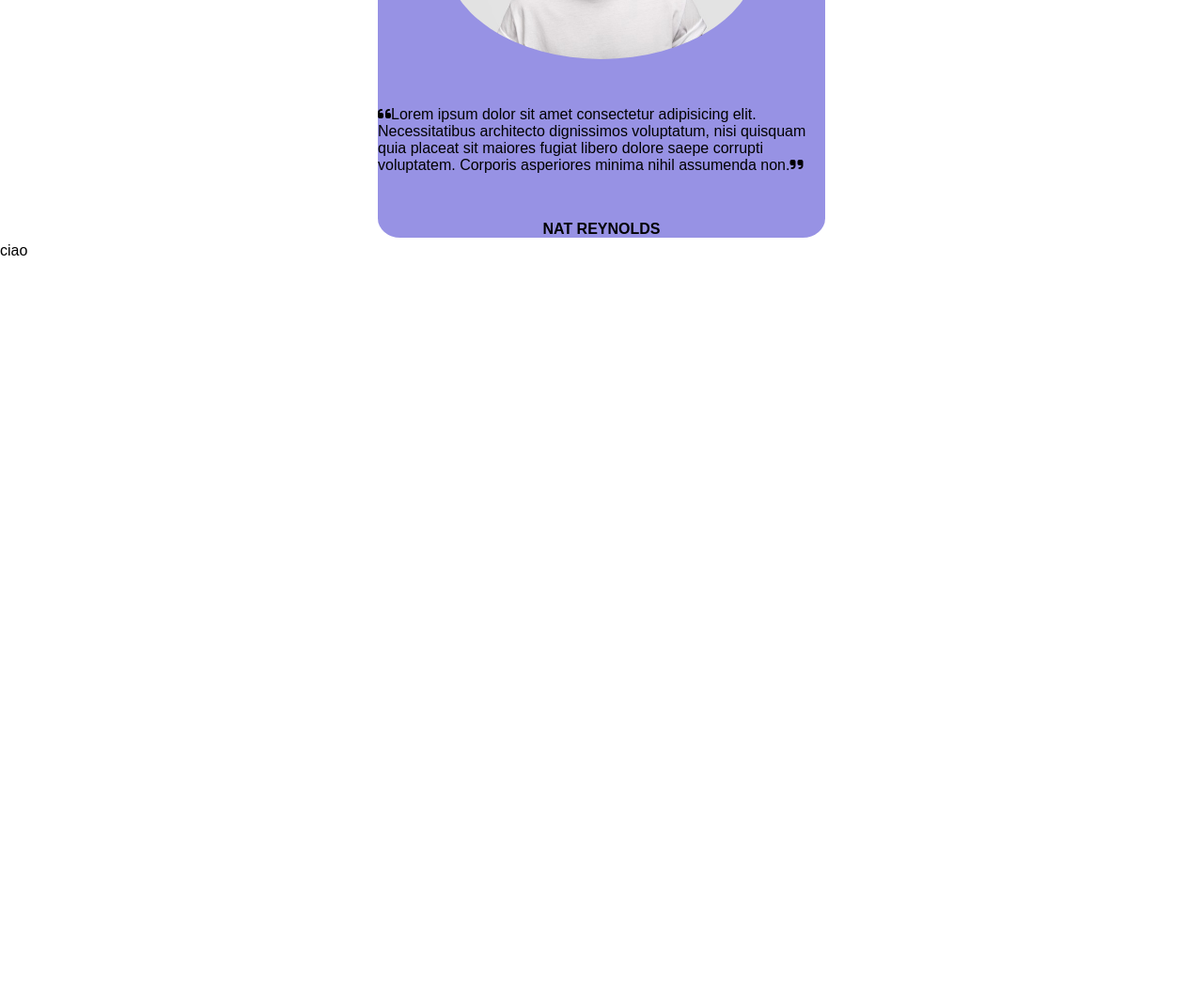
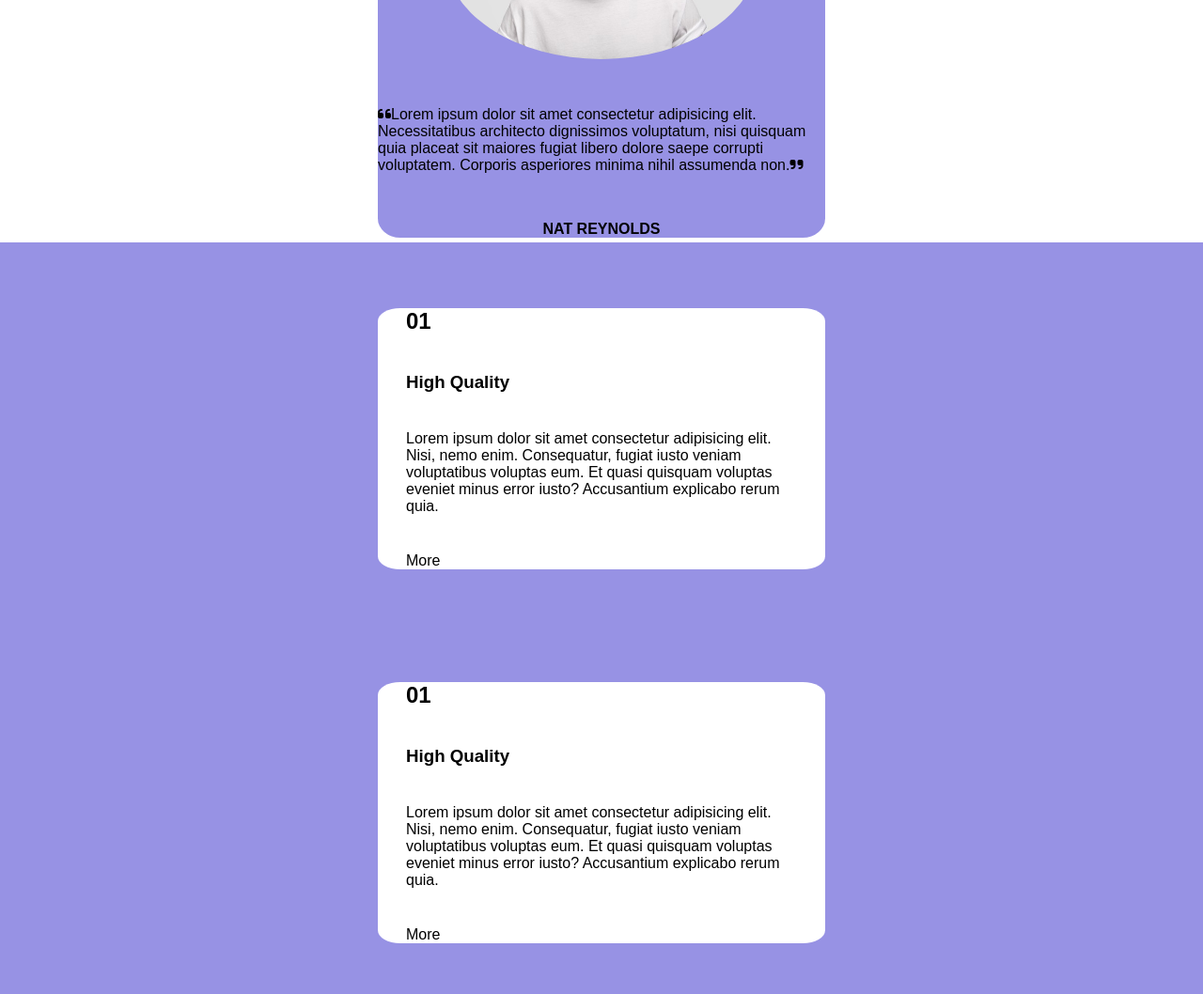
Before and after one commit to Andrea-Pomati/htmlcss-responsive-layout, a plain HTML site: page index.html in a window 1280 px wide. Shown: the part 4028-5086 px from the top of the page at 94% size. Before the commit the page ends 4304 px from the top, so only its background shows below. Drawn offline with Linux system fonts and the light colour scheme.

Commit message:
feat: section benefit

```diff
--- a/index.html
+++ b/index.html
@@ -222,7 +222,81 @@
 
   <!-- inizio benefit -->
 
-<div>ciao</div>
+  <section class="violet-background">
+
+     <div id="container-planning">
+
+        <div class="centered-cards violet-cards">
+
+            <div id="card-bianca">
+            <h2>01</h2>
+            <h3>High Quality</h3>
+            <p>Lorem ipsum dolor sit amet consectetur adipisicing elit. Nisi, nemo enim. Consequatur, fugiat iusto veniam voluptatibus voluptas eum. Et quasi quisquam voluptas eveniet minus error iusto? Accusantium explicabo rerum quia.</p>
+            <div>More</div>
+            </div>
+
+        </div>
+
+        <div class="centered-cards violet-cards">
+
+            <div id="card-bianca">
+            <h2>01</h2>
+            <h3>High Quality</h3>
+            <p>Lorem ipsum dolor sit amet consectetur adipisicing elit. Nisi, nemo enim. Consequatur, fugiat iusto veniam voluptatibus voluptas eum. Et quasi quisquam voluptas eveniet minus error iusto? Accusantium explicabo rerum quia.</p>
+            <div>More</div>
+            </div>
+
+        </div>
+
+        <div class="centered-cards violet-cards">
+
+            <div id="card-bianca">
+            <h2>01</h2>
+            <h3>High Quality</h3>
+            <p>Lorem ipsum dolor sit amet consectetur adipisicing elit. Nisi, nemo enim. Consequatur, fugiat iusto veniam voluptatibus voluptas eum. Et quasi quisquam voluptas eveniet minus error iusto? Accusantium explicabo rerum quia.</p>
+            <div>More</div>
+            </div>
+
+        </div>
+
+        <div class="centered-cards violet-cards">
+
+            <div id="card-bianca">
+            <h2>01</h2>
+            <h3>High Quality</h3>
+            <p>Lorem ipsum dolor sit amet consectetur adipisicing elit. Nisi, nemo enim. Consequatur, fugiat iusto veniam voluptatibus voluptas eum. Et quasi quisquam voluptas eveniet minus error iusto? Accusantium explicabo rerum quia.</p>
+            <div>More</div>
+            </div>
+
+        </div>
+
+        <div class="centered-cards violet-cards">
+
+            <div id="card-bianca">
+            <h2>01</h2>
+            <h3>High Quality</h3>
+            <p>Lorem ipsum dolor sit amet consectetur adipisicing elit. Nisi, nemo enim. Consequatur, fugiat iusto veniam voluptatibus voluptas eum. Et quasi quisquam voluptas eveniet minus error iusto? Accusantium explicabo rerum quia.</p>
+            <div>More</div>
+            </div>
+
+        </div>
+
+        <div class="centered-cards violet-cards">
+
+            <div id="card-bianca">
+            <h2>01</h2>
+            <h3>High Quality</h3>
+            <p>Lorem ipsum dolor sit amet consectetur adipisicing elit. Nisi, nemo enim. Consequatur, fugiat iusto veniam voluptatibus voluptas eum. Et quasi quisquam voluptas eveniet minus error iusto? Accusantium explicabo rerum quia.</p>
+            <div>More</div>
+            </div>
+
+        </div>
+
+
+
+    </div>
+
+
 
  <!-- fine benefit -->
 
```
